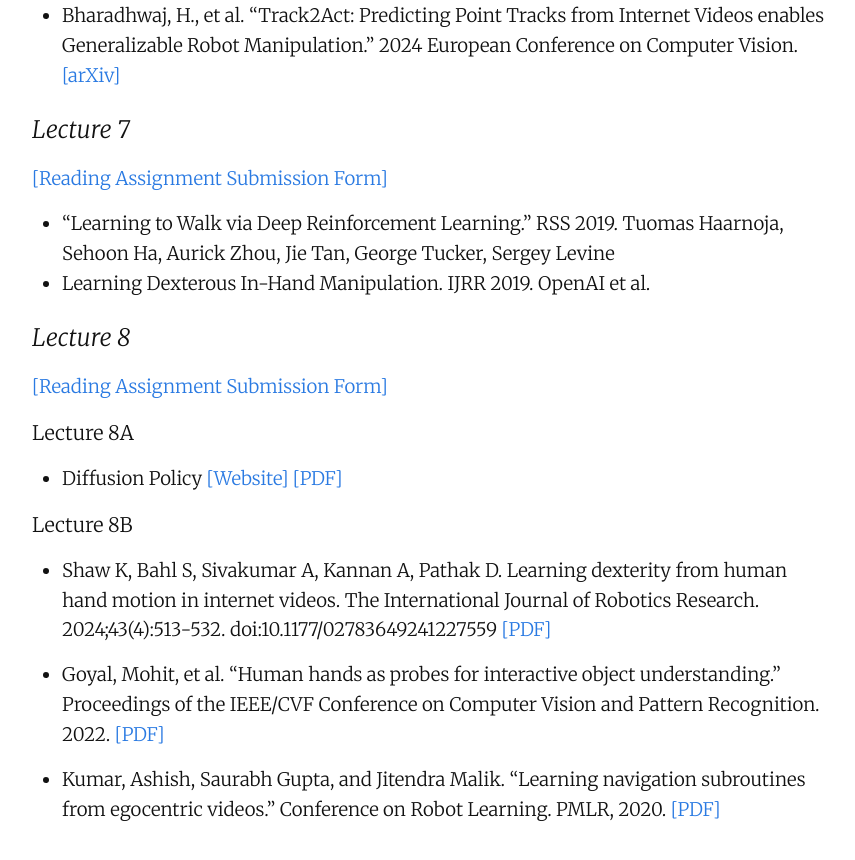
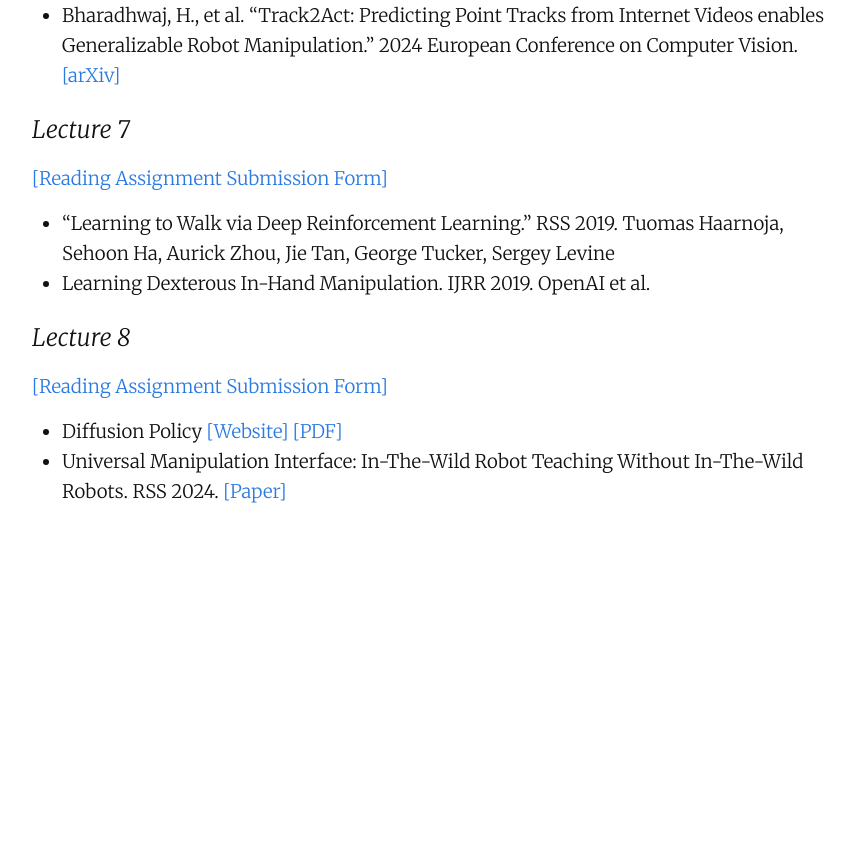
Before and after one commit to robots-that-learn/robots-that-learn.github.io, a Jekyll site: the page built from index.md, in a window 1280 px wide and 900 px high, scrolled down 6046 px. Shown: the top 860 px of the window, without its empty margins (208-1063 px from the left). Built offline with Jekyll 4.4.1, drawn with Linux system fonts in a browser that asks for light colours; our own code applies the rules of GitHub Pages for plain Markdown files; after the commit the page ends 6627 px from its top, so only the background shows below that.

Commit message:
Update Lecture 8 with slides links and cleanup
Added slides links for Lecture 8A and 8B, and removed some previous references.

```diff
--- a/index.md
+++ b/index.md
@@ -177,17 +177,8 @@ In advance of lecture 2B, students should try to familiarize themselves with how
 
 [[Reading Assignment Submission Form]](https://forms.gle/tg5QrSxVEXeCtZLcA)
 
-#### Lecture 8A
-
 - Diffusion Policy [[Website]](https://diffusion-policy.cs.columbia.edu/) [[PDF]](resources/diffusion_policy_2023.pdf)
-
-#### Lecture 8B
-
-- Shaw K, Bahl S, Sivakumar A, Kannan A, Pathak D. Learning dexterity from human hand motion in internet videos. The International Journal of Robotics Research. 2024;43(4):513-532. doi:10.1177/02783649241227559 [[PDF]](resources/shaw-et-al-2024-learning-dexterity-from-human-hand-motion-in-internet-videos.pdf)
-
-- Goyal, Mohit, et al. "Human hands as probes for interactive object understanding." Proceedings of the IEEE/CVF Conference on Computer Vision and Pattern Recognition. 2022. [[PDF]](resources/Goyal_Human_Hands_As_Probes_for_Interactive_Object_Understanding_CVPR_2022_paper.pdf)
-
-- Kumar, Ashish, Saurabh Gupta, and Jitendra Malik. "Learning navigation subroutines from egocentric videos." Conference on Robot Learning. PMLR, 2020. [[PDF]](resources/ashish_kumar19.pdf)
+- Universal Manipulation Interface: In-The-Wild Robot Teaching Without In-The-Wild Robots. RSS 2024. [[Paper]](https://arxiv.org/pdf/2402.10329)
 
 <!--
 ### Lecture 3
```
Also changed, not shown: other parts of index.md (+2 -2 lines).
